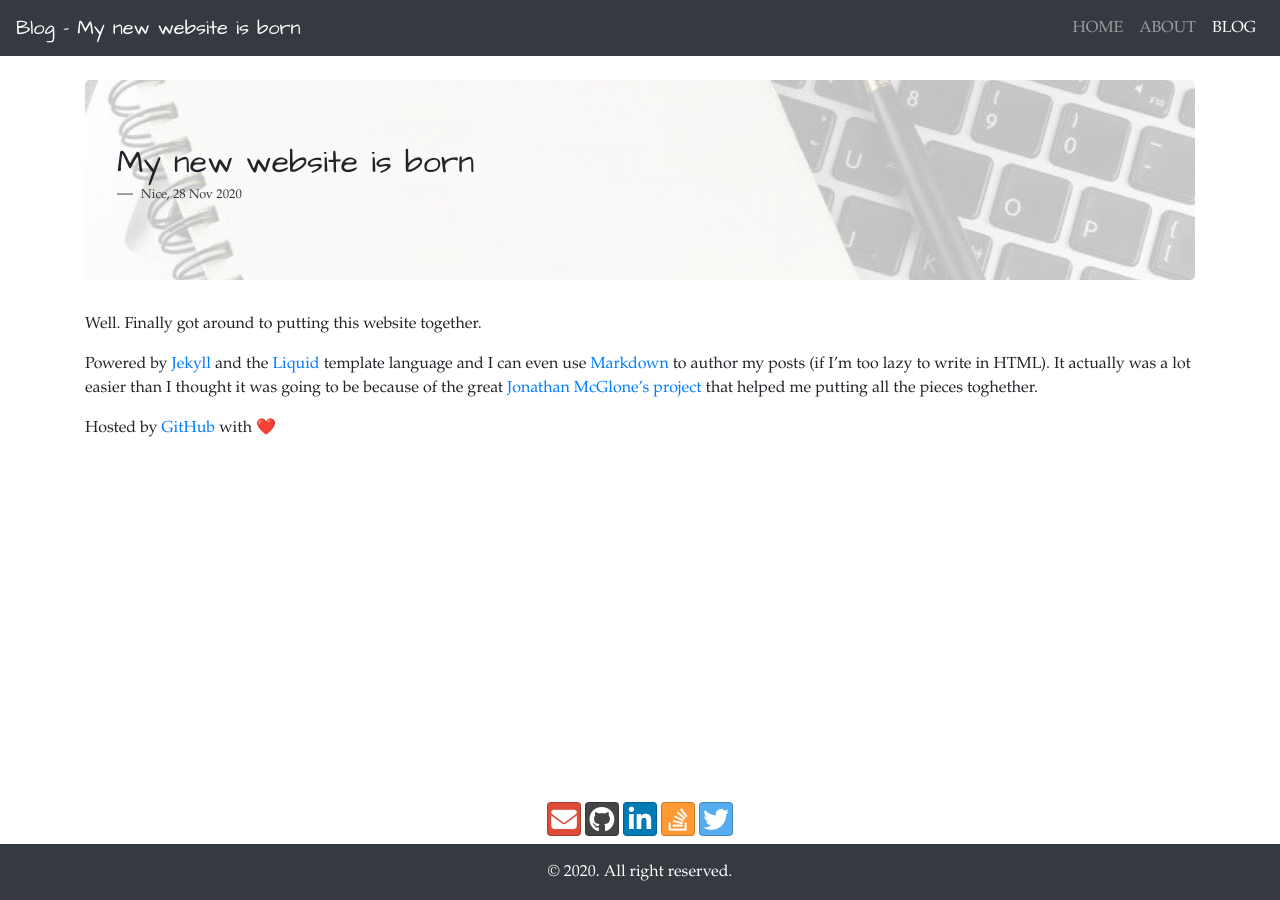
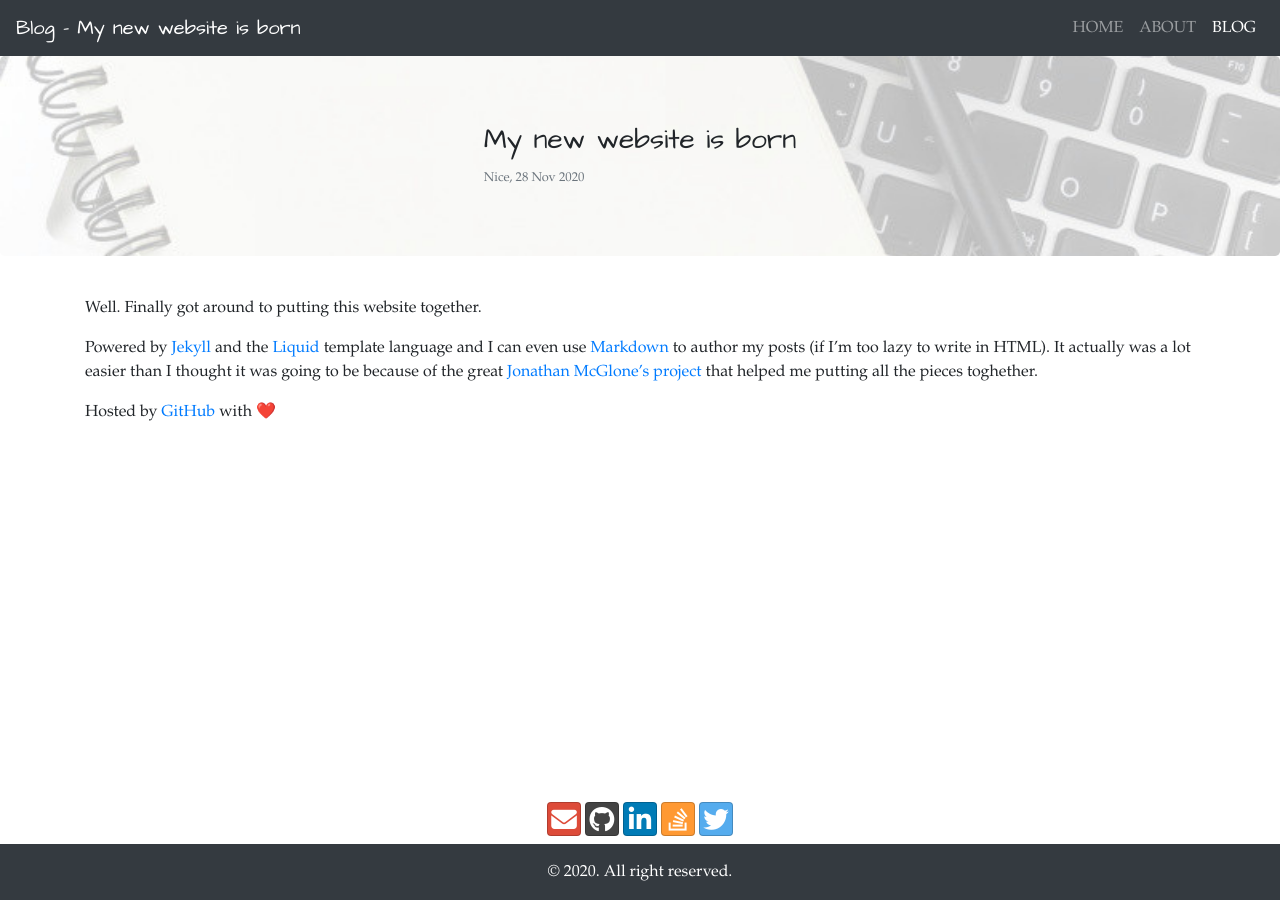
Before and after one commit to madrisan/madrisan.github.io, a Jekyll site: the page built from _posts/2020-11-28-davide-madrisan-site-launched.md, in a window 1280 px wide. Built offline with Jekyll 4.4.1, drawn with Linux system fonts in a browser that asks for light colours; nearby versions of some CDN libraries; emoji names are drawn with the system emoji font.

Commit message:
Fix the blog layout (image and text position)
Signed-off-by: Davide Madrisan <davide.madrisan@gmail.com>

```diff
--- a/_layouts/post.html
+++ b/_layouts/post.html
@@ -2,22 +2,20 @@
 layout: default
 ---
 
-<div class="container pt-4">
-    <div class="jumbotron jumbotron-blog">
-        <blockquote class="blockquote">
-            <h2 class="text-bold mb-0">{{ page.title }}</h2>
-            <footer class="blockquote-footer text-dark">
-                <small>
+<div class="jumbotron jumbotron-blog jumbotron-blog-entry">
+    <div>
+        <h3 class="text-bold">{{ page.title }}</h3>
+        <small class="text-secondary">
             {% if page.location %}
                 {{ page.location }},
             {% endif %}
             {{ page.date | date_to_string }}
         </small>
-            </footer>
-        </blockquote>
+    </div>
 </div>
 
-    <div class="row pt-0">
+<div class="container pt-2">
+    <div class="row">
         <div class="col">
         {{ content }}
         </div>
--- a/assets/css/blog.css
+++ b/assets/css/blog.css
@@ -12,3 +12,9 @@ a.posts {
     background-size: cover;
     height: 200px;
 }
+
+.jumbotron-blog-entry {
+    display: flex;
+    justify-content: center;
+    align-items: center;
+}
--- a/assets/css/main.css
+++ b/assets/css/main.css
@@ -26,7 +26,8 @@ h1, h2, h3, h4, h5, h6 {
     height: 562pt;
     max-width: 100%;
 }
-.jumbotron-main h1, h3 {
+.jumbotron-main h1,
+.jumbotron-main h3 {
     font-family: 'Permanent Marker';
 }
 
```
Lines whose indentation alone changed are shown as unchanged.
